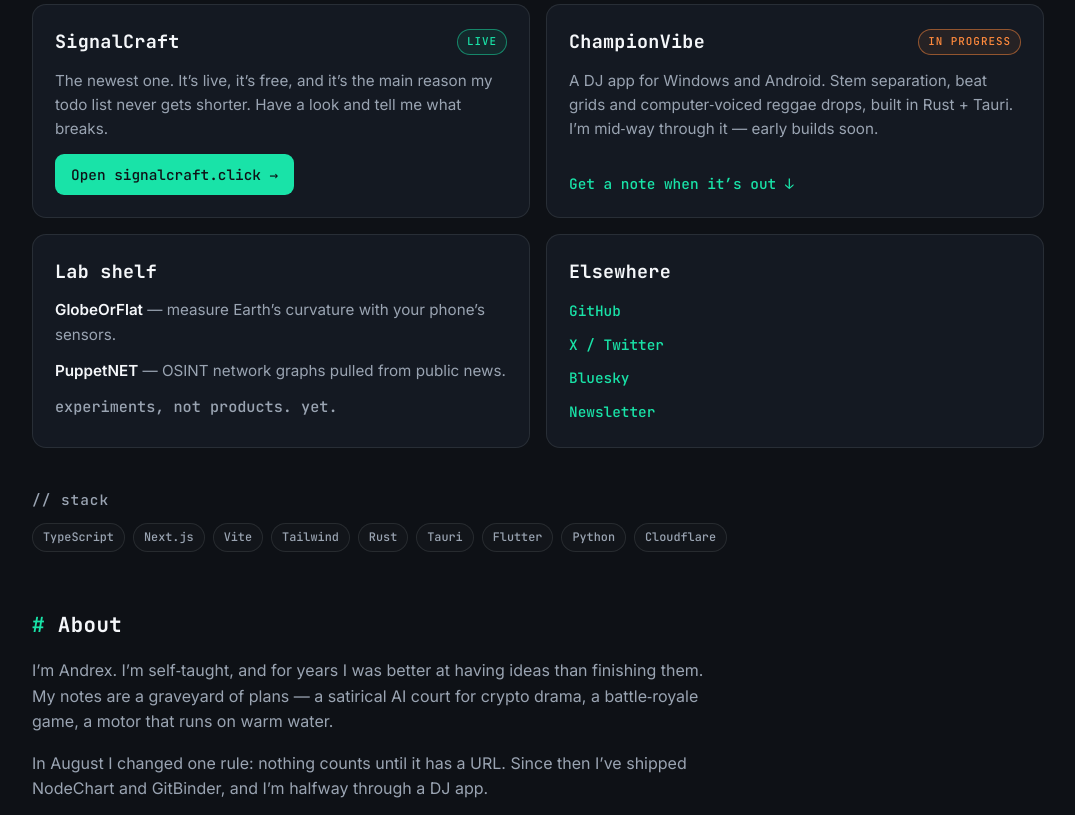
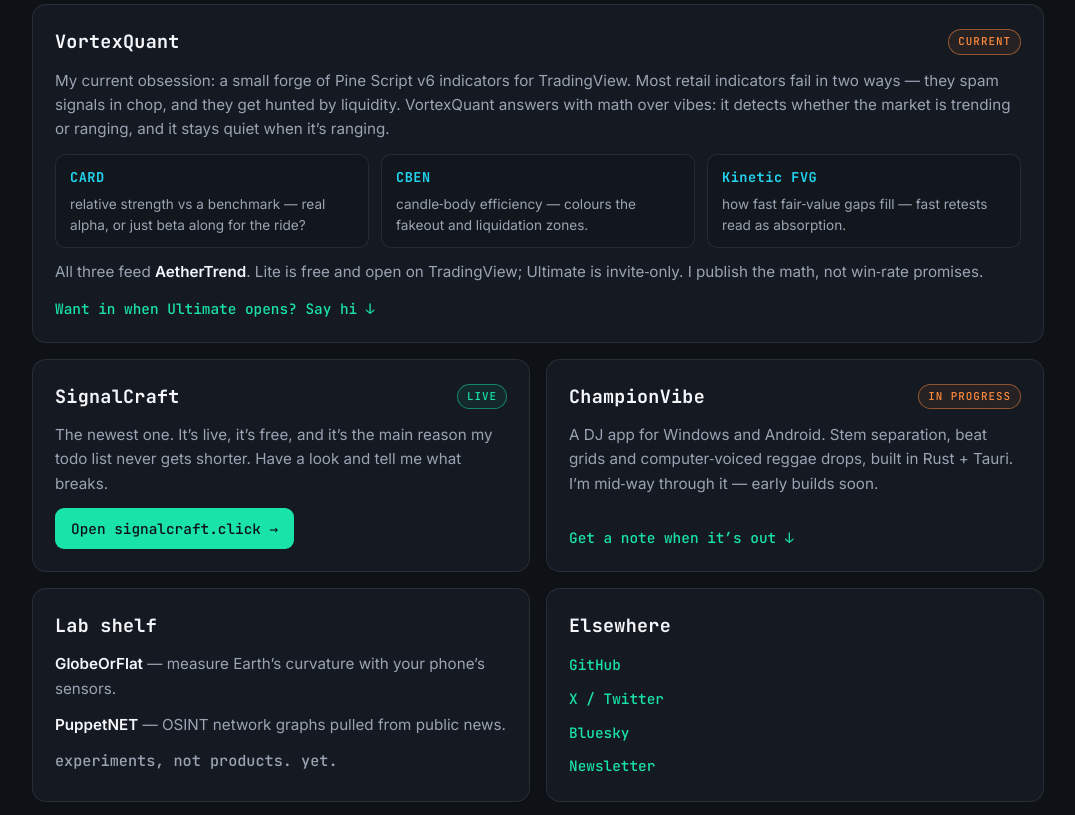
Before and after one commit to AndrexTheDev/AndrexTheDev-landing-custom, a website: page public/index.html in a window 1280 px wide. Shown: the part 713-1528 px from the top of the page, without its empty margins (102-1177 px from the left). Drawn offline with Linux system fonts and the light colour scheme.

Commit message:
Add VortexQuant as current project (full-width feature tile)
Co-authored-by: arena-agent <297053741+arena-agent@users.noreply.github.com>

```diff
--- a/public/assets/css/style.css
+++ b/public/assets/css/style.css
@@ -180,6 +180,19 @@ main { max-width: 1060px; margin: 0 auto; padding: 8px 24px 40px; }
 .btn-ghost:hover { box-shadow: none; }
 .link { font-family: var(--mono); font-size: 0.9rem; }
 
+/* full-width feature tile (VortexQuant) */
+.tile.wide { grid-column: span 4; }
+.engines { display: grid; grid-template-columns: repeat(3, 1fr); gap: 12px; }
+.engine {
+  display: flex; flex-direction: column; gap: 6px;
+  border: 1px solid var(--line); background: var(--bg-2);
+  border-radius: 10px; padding: 12px 14px;
+}
+.engine strong { font-family: var(--mono); color: var(--cyan); font-size: 0.85rem; letter-spacing: 0.5px; }
+.engine span { color: var(--dim); font-size: 0.85rem; line-height: 1.5; }
+.note2 { color: var(--dim); }
+.note2 strong { color: var(--text); font-weight: 600; }
+
 /* stack strip */
 .stack { margin-top: 40px; }
 .dim-head { color: var(--dim); font-size: 0.9rem; font-weight: 500; letter-spacing: 1px; }
@@ -233,10 +246,13 @@ form { display: grid; gap: 16px; }
 @media (max-width: 860px) {
   .bento { grid-template-columns: repeat(2, 1fr); }
   .identity { grid-column: span 2; grid-row: auto; }
+  .tile.wide { grid-column: span 2; }
+  .engines { grid-template-columns: 1fr; }
 }
 @media (max-width: 560px) {
   .bento { grid-template-columns: 1fr; }
   .tile, .identity { grid-column: span 1; }
+  .tile.wide { grid-column: span 1; }
   .topnav a:not(.btn-ghost) { display: none; }
 }
 
--- a/public/index.html
+++ b/public/index.html
@@ -74,6 +74,21 @@
         <a class="btn" href="https://gitbinder.pages.dev" rel="noopener">Turn your repos into a book <span aria-hidden="true">&rarr;</span></a>
       </article>
 
+      <article class="tile wide" id="vortex">
+        <div class="tilehead">
+          <h2>VortexQuant</h2>
+          <span class="badge wip">current</span>
+        </div>
+        <p>My current obsession: a small forge of Pine&nbsp;Script&nbsp;v6 indicators for TradingView. Most retail indicators fail in two ways &mdash; they spam signals in chop, and they get hunted by liquidity. VortexQuant answers with math over vibes: it detects whether the market is trending or ranging, and it stays quiet when it&rsquo;s ranging.</p>
+        <div class="engines">
+          <div class="engine"><strong>CARD</strong><span>relative strength vs a benchmark &mdash; real alpha, or just beta along for the ride?</span></div>
+          <div class="engine"><strong>CBEN</strong><span>candle&#8209;body efficiency &mdash; colours the fakeout and liquidation zones.</span></div>
+          <div class="engine"><strong>Kinetic&nbsp;FVG</strong><span>how fast fair&#8209;value gaps fill &mdash; fast retests read as absorption.</span></div>
+        </div>
+        <p class="note2">All three feed <strong>AetherTrend</strong>. Lite is free and open on TradingView; Ultimate is invite&#8209;only. I publish the math, not win&#8209;rate promises.</p>
+        <a class="link" href="#hello">Want in when Ultimate opens? Say hi <span aria-hidden="true">&darr;</span></a>
+      </article>
+
       <article class="tile">
         <div class="tilehead">
           <h2>SignalCraft</h2>
@@ -128,7 +143,7 @@
     <section class="about" id="about" aria-label="About">
       <h2>About</h2>
       <p>I&rsquo;m Andrex. I&rsquo;m self&#8209;taught, and for years I was better at having ideas than finishing them. My notes are a graveyard of plans &mdash; a satirical AI court for crypto drama, a battle&#8209;royale game, a motor that runs on warm water.</p>
-      <p>In August I changed one rule: nothing counts until it has a URL. Since then I&rsquo;ve shipped NodeChart and GitBinder, and I&rsquo;m halfway through a DJ app.</p>
+      <p>In August I changed one rule: nothing counts until it has a URL. Since then I&rsquo;ve shipped NodeChart and GitBinder, I&rsquo;m halfway through a DJ app &mdash; and these days I&rsquo;m also deep in Pine&nbsp;Script, building quant indicators for TradingView.</p>
       <p>I use AI coding tools a lot, and I&rsquo;m open about it. But tools don&rsquo;t ship products &mdash; testing does. NodeChart passed 463 release checks before v1.0. GitBinder runs 714 automated tests.</p>
       <p>Everything I make is free. No signup walls, no user data to leak. If a tool saves you time, that&rsquo;s the whole business plan.</p>
     </section>
```
